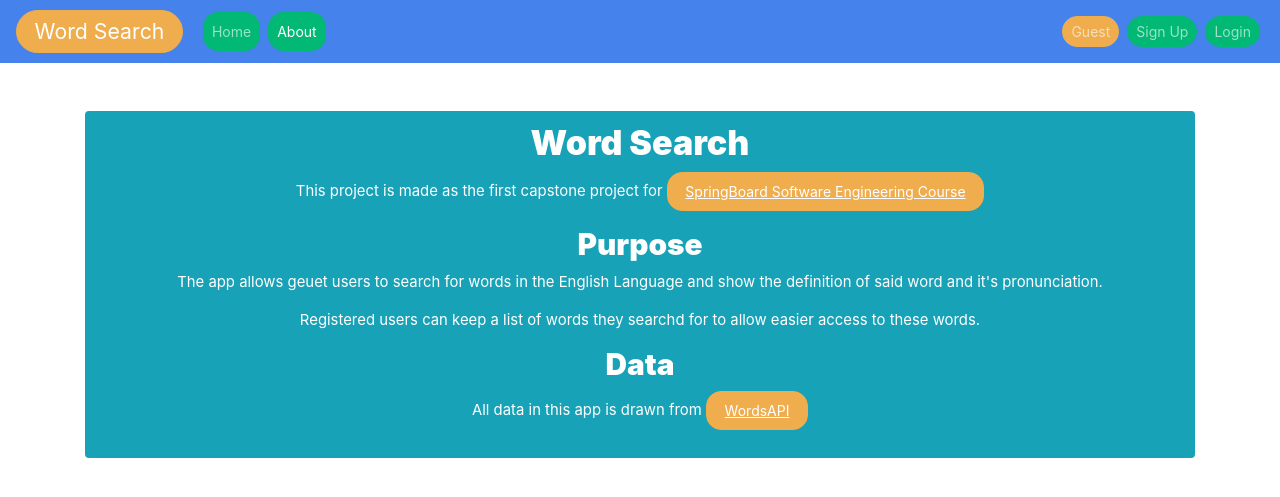
After one commit to moayed-mustafa/word-seach-app, a Flask app: page /about in a window 1280 px wide. The commit adds this page. Shown: the top 497 px of the page. Run offline with Flask 2, Linux system fonts and the light colour scheme; some libraries are stand-ins or nearby versions.

Commit message:
set up routes for user search and made a landing page and about page

```diff
--- a/app.py
+++ b/app.py
@@ -3,21 +3,53 @@
 
 
 import os
-from flask import Flask, render_template, request, flash, redirect, session, g
+from flask import Flask, render_template, request, flash, redirect, session, g, url_for
 from flask_debugtoolbar import DebugToolbarExtension
-from auth.auth import auth_BP
-from general.general import general_BP
+from auth.auth import auth_BP, CURR_USER_KEY
+from anon.anon import anon_BP
 from user.user import user_BP
-
+from models import db, connect_db, User
 app = Flask(__name__)
 app.config.from_object('config.DevelopmentConfig')
 # if you want to check if your configurations is set, print(app.config)
 
 # register your blueprints here
 app.register_blueprint(auth_BP)
-app.register_blueprint(general_BP)
+app.register_blueprint(anon_BP)
 app.register_blueprint(user_BP)
 
+connect_db(app)
+
+
+
+# add user to the global object
+@app.before_request
+def make_user_global():
+    if CURR_USER_KEY in session:
+        g.user = User.query.get(session[CURR_USER_KEY])
+
+
+    else:
+        g.user = None
+
+
+
+
+
+# set up the homepage so that it shows the three places to go to
+# 1- sign up
+# 2- login
+# 3- use anonymosly
+# 4- add a navbar and an about page
 @app.route('/')
-def test_app():
-    return 'hello'
+def homepage():
+
+    if g.user:
+        return redirect(url_for('user_blueprint.user_profile',id=g.user.id))
+
+    return render_template('home.html')
+
+# =============================================================================
+@app.route('/about')
+def about():
+    return render_template('about.html')
--- a/auth/auth.py
+++ b/auth/auth.py
@@ -5,16 +5,19 @@ from flask import Flask,Blueprint, render_template, request, flash, redirect, se
 from flask_debugtoolbar import DebugToolbarExtension
 from sqlalchemy.exc import IntegrityError
 from forms import SignupForm, LoginForm
-from models import User, db
+from models import User, db, connect_db
 
 
+
+
+CURR_USER_KEY = 'current_user'
 auth_BP = Blueprint('auth_blueprint', __name__,
                     template_folder='templates/auth',
                     static_folder='static')
 
 
         # Utility methods and variables
-CURR_USER_KEY = 'current_user'
+
 def login(user):
     session[CURR_USER_KEY] = user.id
 
@@ -28,6 +31,8 @@ def logout():
 #     """Page not found."""
 #     return make_response(render_template("404.html"), 404)
 
+
+# ===========================================================================================
 @auth_BP.route('/signup', methods=['GET','POST'])
 def signup_route():
     """ take user credintials from the form, hashes the password and signs user up."""
@@ -68,6 +73,18 @@ def login_route():
             return redirect(url_for('homepage'))
         flash('Invalid credintials', 'danger')
 
+    return render_template('/login.html', form=form)
 
+# ===============================================================================================
+@auth_BP.route('/logout')
+def logout_route():
+    # import pdb
+    # pdb.set_trace()
+    if  not g.user:
+        flash('You need to login first', 'warning')
+        return redirect(url_for('auth_blueprint.login_route'))
 
-    return render_template('/login.html', form=form)
+    else:
+        logout()
+        flash('Logged out successfuly', 'success')
+        return redirect(url_for('homepage'))
--- a/config.py
+++ b/config.py
@@ -36,3 +36,4 @@ class DevelopmentConfig(Config):
 class TestingConfig(Config):
     # add a secretkey, a database uri here for testing using os.environ
     TESTING = True
+    os.environ['DATABASE_URL'] = "postgresql:///word-search-test"
--- a/requirements.txt
+++ b/requirements.txt
@@ -3,11 +3,15 @@ blinker==1.4
 cffi==1.14.0
 click==7.1.2
 coverage==5.1
+dnspython==1.16.0
+email-validator==1.1.1
 Flask==1.1.2
 Flask-Bcrypt==0.7.1
 Flask-DebugToolbar==0.11.0
+Flask-Login==0.5.0
 Flask-SQLAlchemy==2.4.3
 Flask-WTF==0.14.3
+idna==2.9
 itsdangerous==1.1.0
 Jinja2==2.11.2
 MarkupSafe==1.1.1
--- /dev/null
+++ b/templates/about.html
@@ -0,0 +1,76 @@
+<!DOCTYPE html>
+<html lang="en">
+<head>
+    <meta charset="UTF-8">
+    <meta name="viewport" content="width=device-width, initial-scale=1.0">
+    <link href="https://stackpath.bootstrapcdn.com/bootswatch/4.5.0/litera/bootstrap.min.css" rel="stylesheet" integrity="sha384-Gr51humlTz50RfCwdBYgT+XvbSZqkm8Loa5nWlNrvUqCinoe6C6WUZKHS2WIRx5o" crossorigin="anonymous">
+
+    <title>Word Search || Home</title>
+</head>
+<body>
+   <!-- add a navebar -->
+   <nav class="navbar navbar-expand-lg navbar-dark bg-primary cc_cursor">
+
+   <a class="navbar-brand btn btn-warning" href="#">Word Search</a>
+
+
+   <div class="collapse navbar-collapse" id="navbarColor01">
+     <ul class="navbar-nav mr-auto">
+       <li class="nav-item ">
+         <a class="nav-link btn btn-success m-1" href={{url_for('homepage')}}>Home </a>
+       </li>
+
+
+       <li class="nav-item active">
+         <a class="nav-link btn btn-success m-1" href="#">About <span class="sr-only">(current)</span></a>
+       </li>
+     </ul>
+
+     <ul class = ' navbar-nav my-2 my-lg-0 py-1'>
+       {% if g.user %}
+       <li class="nav-item">
+        <a class="nav-link btn btn-warning py-1 m-1" href='#'>Search</a>
+      </li>
+
+       <li class="nav-item">
+        <a class="nav-link btn btn-success py-1 m-1" href={{url_for('auth_blueprint.logout_route')}}>Logout</a>
+      </li>
+      {% else%}
+        <li class="nav-item">
+            <a class="nav-link btn btn-warning py-1 m-1" href={{url_for('about')}}>Guest</a>
+          </li>
+        <li class="nav-item">
+            <a class="nav-link btn btn-success py-1 m-1" href={{url_for('auth_blueprint.signup_route')}}>Sign Up</a>
+          </li>
+        <li class="nav-item">
+            <a class="nav-link btn btn-success py-1 m-1" href={{url_for('auth_blueprint.login_route')}}>Login</a>
+          </li>
+        {% endif%}
+
+     </ul>
+   </div>
+
+ </nav>
+ <div class="container mt-5">
+     <div class="row">
+         <div class="col text-center">
+             <div class="alert alert-info">
+                 <h2> <strong>Word Search </strong> </h2>
+                 <p>This project is made as the first capstone project for <a  class='btn btn-warning' href="https://www.springboard.com/">SpringBoard Software Engineering Course</a></p>
+
+                 <h3><strong>Purpose</strong></h3>
+                 <p>The app allows geuet users to search for words in the English Language and show the definition of said word and it's pronunciation.</p>
+                 <p>Registered users can keep a list of words they searchd for to allow easier access to these words.</p>
+
+                 <h3><strong>Data</strong></h3>
+                 <p>All data in this app is drawn from <a class='btn btn-warning' href="https://www.wordsapi.com/">WordsAPI</a></p>
+             </div>
+
+         </div>
+     </div>
+ </div>
+
+
+
+</body>
+</html>
--- a/user/user.py
+++ b/user/user.py
@@ -8,6 +8,6 @@ user_BP = Blueprint('user_blueprint', __name__,
                     template_folder='templates/user',
                     static_folder='static')
 
-@user_BP.route('/user')
-def test_general():
-    return render_template('/user.html')
+@user_BP.route('/user/<int:id>/list')
+def user_profile(id):
+    return render_template('user.html')
```
Also changed, not shown: anon/anon.py (added, +14 -0 lines), auth/templates/auth/base_auth.html (added, +49 -0 lines), auth/templates/auth/login.html (+13 -16 lines), auth/templates/auth/signup.html (+6 -16 lines), forms.py (+11 -4 lines), general/general.py (deleted, +0 -14 lines), models.py (+34 -1 lines), seed.py (added, +14 -0 lines), templates/home.html (added, +61 -0 lines), user/templates/user/base_user.html (added, +55 -0 lines), user/templates/user/user.html (+12 -11 lines), anon/templates/anon/anon_search.html (renamed from general/templates/general/general_template.html), anon/templates/anon/index.html (renamed from general/templates/general/index.html).
